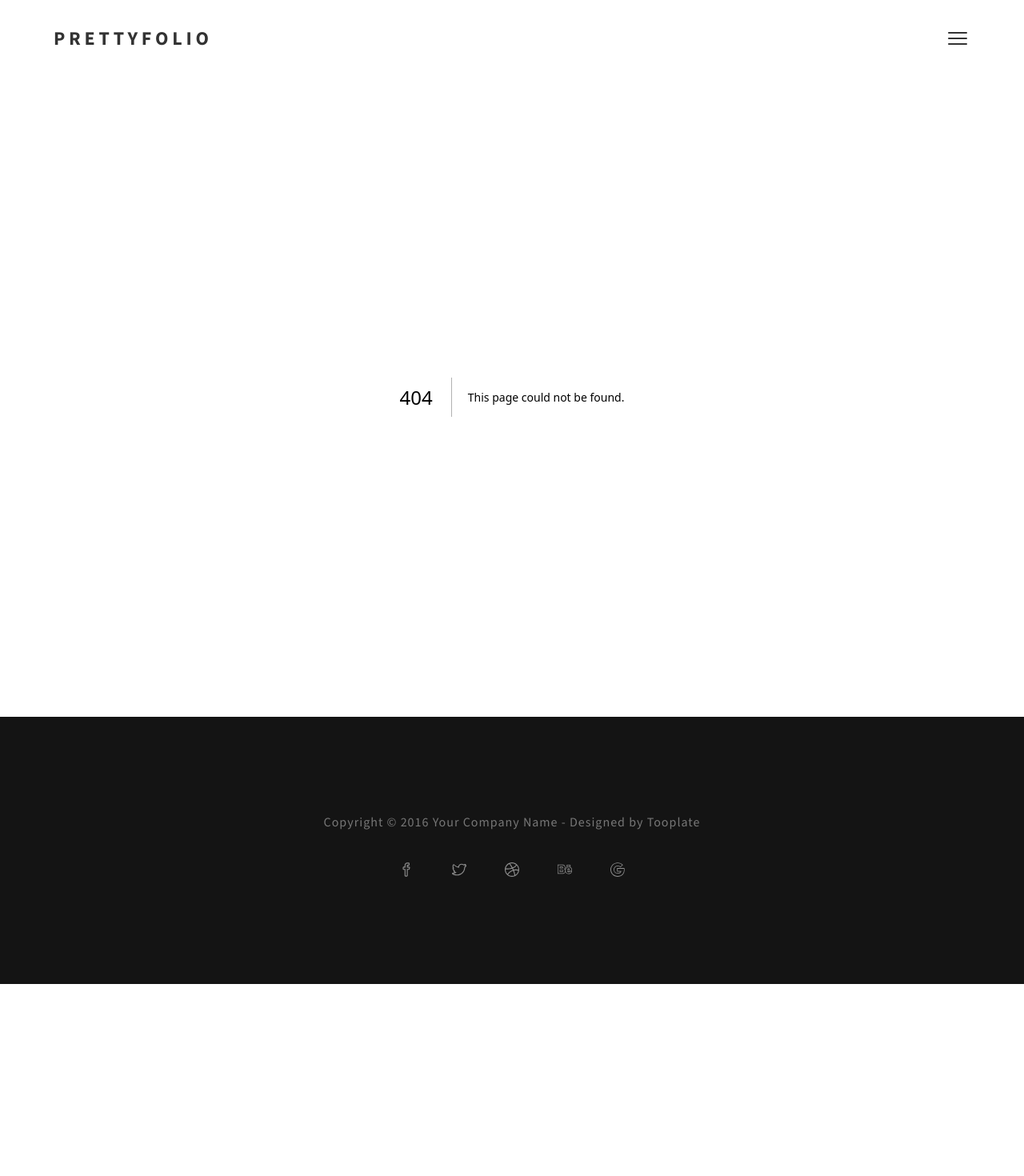
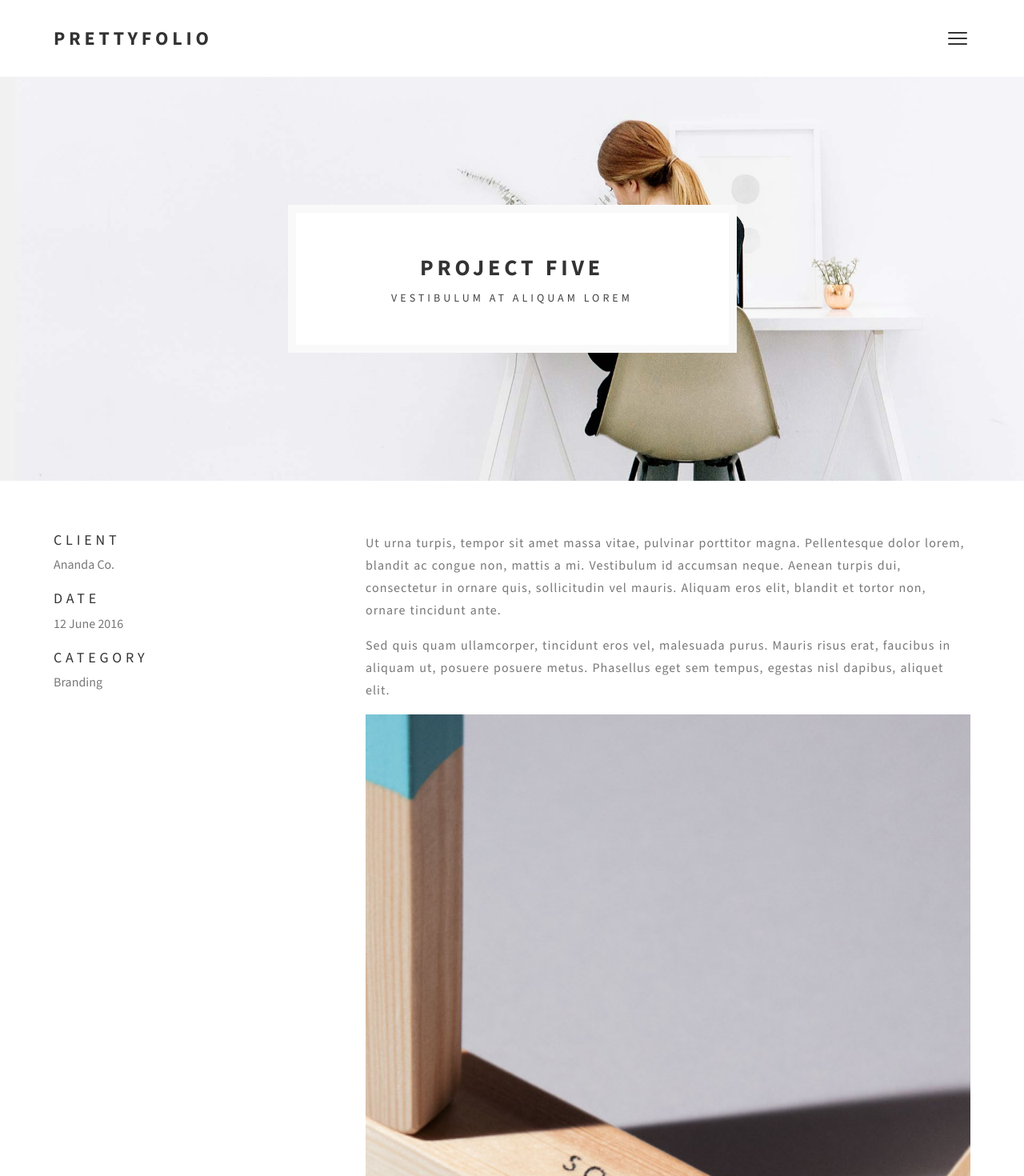
Before and after one commit to onderakbulut/prettyfolio, a Next.js app: page /project/project-five in a window 1280 px wide. Before the commit this address had no page. Shown: the top 1470 px of the page at 80% size. Before the commit the page ends 1230 px from the top, so only its background shows below. Built offline with nearby package versions, Linux system fonts and the light colour scheme.

Commit message:
Add project detail page

```diff
--- /dev/null
+++ b/src/app/project/[slug]/page.jsx
@@ -0,0 +1,64 @@
+import { notFound } from "next/navigation";
+import PortfolioData from '@/data/portfolio.json';
+
+function ProjectDetail({params}) {
+    const project = PortfolioData.portfolio.find(project => project.slug === params.slug);
+
+    if (!project) {
+        notFound();
+        return null;
+    }
+
+    return (
+        <section className="project-detail">
+            <div className="position-relative">
+                <div className="position-absolute start-0 top-0 end-0 bottom-0 z-n1">
+                    <img
+                        className="w-100 h-100 object-fit-cover"
+                        src="/images/about-img1.jpg"
+                        alt="hero-bg"
+                    />
+                </div>
+                <div className="container">
+                    <div className="row justify-content-center pt-80 pb-120 py-lg-160 text-center text-uppercase">
+                        <div className="col-md-8 col-lg-6">
+                            <div className="bg-white py-32 px-20 border border-10 border-white-50">
+                                <h6 className="fs-20 fs-lg-28 fw-bold mt-20 mb-10 ls-4.8 wow animate__fadeIn" data-wow-delay="0.6s">
+                                    {project.title}
+                                </h6>
+                                <p className="fs-13 fs-lg-14 ls-4 text-black-200 wow animate__fadeInUp" data-wow-delay="0.9s">
+                                    Vestibulum at aliquam lorem
+                                </p>
+                            </div>
+                        </div>
+                    </div>
+                </div>
+            </div>
+            <div className="container pt-64 pb-96">
+                <div className="row">
+                    <div className="col-md-4 text-black-100">
+                        <div className="mb-20">
+                            <h5 className="ls-4.8 fs-18 text-uppercase">Client</h5>
+                            <p className="text-gray">Ananda Co.</p>
+                        </div>
+                        <div className="mb-20">
+                            <h5 className="ls-4.8 fs-18 text-uppercase">Date</h5>
+                            <p className="text-gray">12 June 2016</p>
+                        </div>
+                        <div className="mb-20">
+                            <h5 className="ls-4.8 fs-18 text-uppercase">Category</h5>
+                            <p className="text-gray">Branding</p>
+                        </div>
+                    </div>
+                    <div className="col-md-8">
+                        <p className="ls-1 ws-1 lh-28 text-gray">Ut urna turpis, tempor sit amet massa vitae, pulvinar porttitor magna. Pellentesque dolor lorem, blandit ac congue non, mattis a mi. Vestibulum id accumsan neque. Aenean turpis dui, consectetur in ornare quis, sollicitudin vel mauris. Aliquam eros elit, blandit et tortor non, ornare tincidunt ante.</p>
+                        <p className="ls-1 ws-1 lh-28 text-gray">Sed quis quam ullamcorper, tincidunt eros vel, malesuada purus. Mauris risus erat, faucibus in aliquam ut, posuere posuere metus. Phasellus eget sem tempus, egestas nisl dapibus, aliquet elit.</p>
+                        <img src={`/${project.image}`} alt="" className="w-100" />
+                    </div>
+                </div>
+            </div>
+        </section>
+    );
+}
+
+export default ProjectDetail;
--- /dev/null
+++ b/src/app/project/page.jsx
@@ -0,0 +1,6 @@
+import { notFound } from "next/navigation";
+function Product() {
+    notFound();
+}
+
+export default Product;
```
